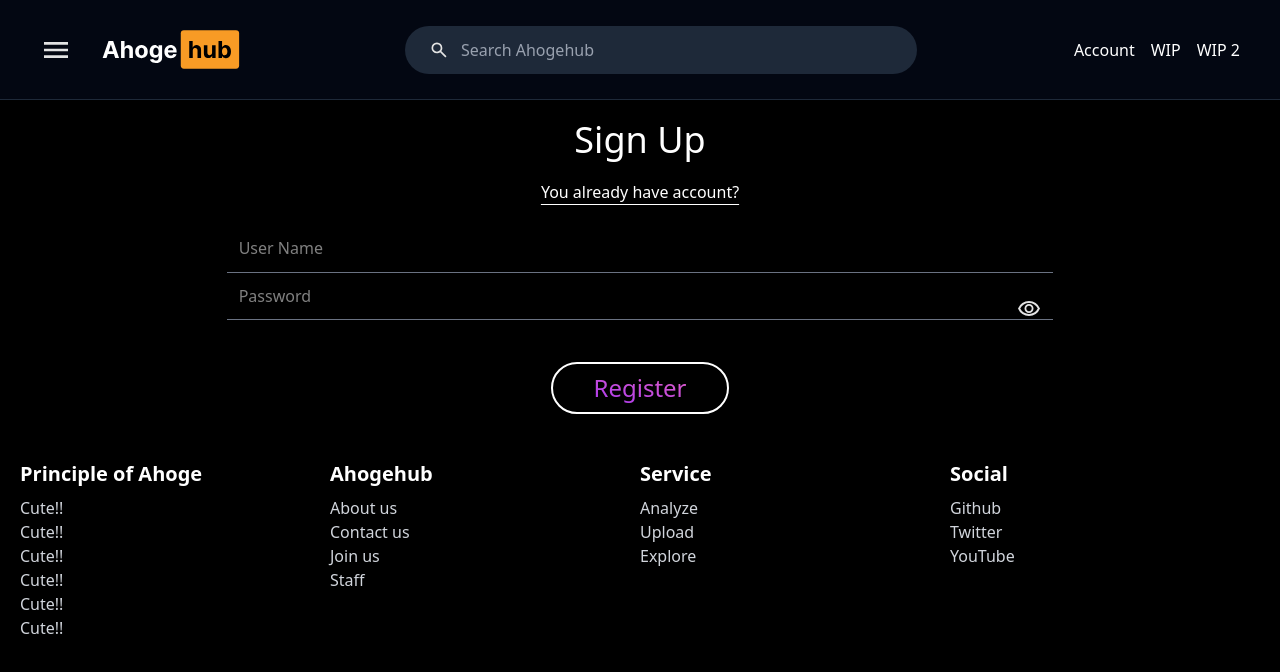
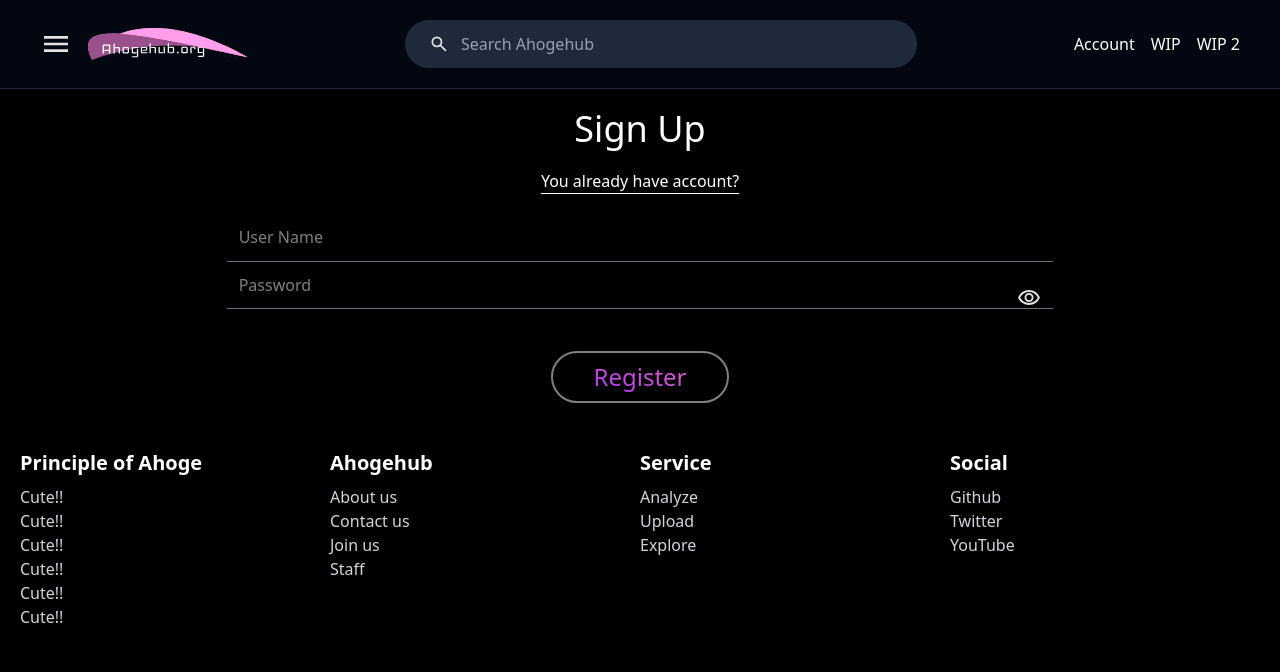
Before and after one commit to kurosiko/ahogehub, a SvelteKit app: page /account in a window 1280 px wide. Shown: the top 672 px of the page. Built offline with nearby package versions, Linux system fonts and the light colour scheme.

Commit message:
implement account system for testing

```diff
--- /dev/null
+++ b/src/lib/authStore.ts
@@ -0,0 +1,15 @@
+import { writable,type Writable} from "svelte/store";
+export type User = {
+    user_id : string,
+    username : string,
+}
+export const user_default_value = {
+    user_id : "",
+    username : "",
+}
+export const is_logged_in: Writable<boolean> = writable(false);
+export const authUser:Writable<User> = writable(user_default_value);
+export const logout = ()=>{
+    authUser.set(user_default_value);
+    is_logged_in.set(false);
+}
--- a/src/routes/+layout.svelte
+++ b/src/routes/+layout.svelte
@@ -3,6 +3,8 @@
     import favicon from "$lib/assets/favicon.svg";
   import { fade, fly, scale, slide } from "svelte/transition";
   import { quartInOut } from "svelte/easing";
+  import { authUser, is_logged_in, user_default_value, type User } from "$lib/authStore";
+
 
 
     let { children } = $props();
@@ -18,6 +20,15 @@
         { text: "Analyze", link: "" },
         { text: "Community", link: "" },
     ];
+    let is_logged:boolean = $state(false)
+    is_logged_in.subscribe((value) => {
+        is_logged = value;
+    });
+    let userdata:User = $state(user_default_value)
+    authUser.subscribe((value) => {
+        userdata = value;
+    });
+
 </script>
 
 <svelte:head>
@@ -47,11 +58,17 @@
             class="bg-transparent border-none outline-none text-white ml-3 placeholder-gray-400 w-full"
         />
     </div>
-    <div class="hidden md:flex items-center space-x-4">
-        <a href="/account" class="hover:text-gray-300">Account</a>
-        <a href="#" class="hover:text-gray-300">WIP</a>
-        <a href="#" class="hover:text-gray-300">WIP 2</a>
-    </div>
+        <div class="hidden md:flex items-center space-x-4">
+            {#if is_logged}
+                    <p>{userdata.username}</p>
+                {:else}
+                    <a href="/account" class="hover:text-gray-300">Account</a>
+                    <a href="#" class="hover:text-gray-300">WIP</a>
+                    <a href="#" class="hover:text-gray-300">WIP 2</a>
+            {/if}
+
+        </div>
+
 </header>
 
 {#if show_menu}
@@ -75,6 +92,7 @@
         }
     </style>
 {/if}
+
 
 <main>
     {@render children?.()}
--- /dev/null
+++ b/src/routes/_components/Welcome.svelte
@@ -0,0 +1,8 @@
+<script lang="ts">
+
+</script>
+
+<div class="fixed size-full z-100 top-0 bg-white text-center flex flex-col justify-center text-black items-center gap-5">
+    <p class="text-9xl font-bold w-full">AhogeHub</p>
+    <p class="w-full">World Make Better</p>
+</div>
--- a/src/routes/account/+page.svelte
+++ b/src/routes/account/+page.svelte
@@ -1,13 +1,23 @@
 <script lang="ts">
-    import { crossfade, fade, slide } from "svelte/transition";
-    let [send,recieve] = crossfade({});
+  import { assets } from "$app/paths";
+  import { authUser, is_logged_in, logout } from "$lib/authStore";
+    import {fade} from "svelte/transition";
     let is_signup = $state(true);
     let pass_hidden = $state(true);
+    let user:string = $state("");
+    let pass:string = $state("");
+    const login = (user_id:string,username:string)=>{authUser.set({user_id:user_id,username:username});is_logged_in.set(true)}
+    type LoginResponse = {
+        user_id:string,
+        username:string,
+        session_token:string,
+        refresh_token:string
+    }
 </script>
 
 
 
-<div class="flex flex-col gap-5 p-5 justify-center items-center content-center size-full">
+<div class="flex flex-col gap-5 p-5 justify-center items-center content-center size-full *:transition-colors">
     {#if is_signup}
         <h1 class="text-4xl font-light" in:fade>Sign Up</h1>
     {:else}
@@ -15,9 +25,9 @@
     {/if}
     <button class="underline underline-offset-6" onclick={()=>is_signup = !is_signup}>{is_signup ? "You already have account?" : "You don't have account?"}</button>
     <div class="flex flex-col w-full *:w-2/3 items-center **:border-gray-500 **:focus:border-white **:transition-all">
-            <input class="outline-0 border-b-1 p-3" type="text" placeholder="User Name">
+        <input class="outline-0 border-b-1 p-3" type="text" placeholder="User Name" bind:value={user}>
         <div class="relative size-full">
-                <input class="size-full outline-0 border-b-1 p-3" type={pass_hidden ? "password" : ""} placeholder="Password">
+            <input class="size-full outline-0 border-b-1 p-3" type={pass_hidden ? "password" : ""} placeholder="Password" bind:value={pass}>
             <button type="button" onclick={()=>pass_hidden = !pass_hidden}>
                 {#if pass_hidden}
                     <img class="absolute top-1/3 right-3" src="/visibility.svg" alt="pass_hidden"/>
@@ -28,10 +38,27 @@
         </div>
     </div>
     <button
-        class="text-2xl outline-2 outline-white py-2 px-10 rounded-full bg-clip-text bg-gradient-to-bl text-transparent from-pink-400 to-purple-600"
+        class="text-2xl outline-2 outline-white/50 hover:outline-white py-2 px-10 rounded-full bg-clip-text bg-gradient-to-bl text-transparent from-pink-400 to-purple-600"
         onclick={()=>{
-
-        }}
+            if (user == "" || pass == ""){
+                alert("username or password requred 3 char at least!")
+                return
+            }
+            fetch(is_signup ? "http://localhost:8080/signup":"http://localhost:8080/login",{
+                method:"POST",
+                headers:{
+                    "Content-Type":"application/json"
+                },
+                body:JSON.stringify({
+                    username:user,
+                    password:pass
+                }),
+                mode:"cors"
+            }).then(async(res)=>{
+                if (!(res.status == 200 || res.status == 201)) return
+                const response = await res.json() as LoginResponse
+                login(response.user_id,response.username)
+        })}}
     >
         {is_signup ? "Register" : "Login"}
     </button>
--- a/src/routes/drive/+page.svelte
+++ /dev/null
@@ -1,8 +0,0 @@
-<script lang="ts">
-
-</script>
-
-
-<div class="p-5">
-    <h1>Drive</h1>
-</div>
--- a/src/routes/explore/+page.svelte
+++ b/src/routes/explore/+page.svelte
@@ -29,8 +29,8 @@
 </script>
 
 
-<h1 class="text-center text-4xl top-0 z-500 py-5 font-semibold">Explore</h1>
-<div>
+<h1 class="text-center text-4xl py-5 font-semibold">Explore</h1>
+<div class="">
     <div class="md:flex flex-row gap-5 p-5 transition-all">
       <div class="md:flex flex-1 hidden">
           <div class="w-full flex">
@@ -55,7 +55,7 @@
       {/await}
       </div>
       {#if sidebar_opened}
-      <div class="md:flex-2 fixed md:sticky top-0 left-0 text-cente w-full bg-black md:h-auto h-screen md:z-0 z-100 p-5" transition:fly|global={{duration:500,x:500,easing:cubicInOut}}>
+      <div class="md:flex-2 fixed md:sticky top-0 left-0 text-cente w-full bg-black md:h-auto h-screen md:z-0 z-100 md:p-0 p-5" transition:fly|global={{duration:500,x:500,easing:cubicInOut}}>
         <img
           src={selected_item.image} alt={selected_item.description + "is loading"}
           class="w-full"
@@ -86,5 +86,8 @@
         </div>
       </div>
       {/if}
+      <div class="z-100 sticky top-0">
+        <h1>test</h1>
+      </div>
   </div>
 </div>
--- a/src/routes/whitepowder/+page.svelte
+++ /dev/null
@@ -1,11 +0,0 @@
-<script lang="ts">
-    let video_idx = $state(0);
-    const src_list = ["/lamunation.webm","/krmn.mp4"];
-</script>
-<div class="flex flex-col justify-center content-center items-center overflow-scroll bg-white *:inset-0 *:size-full">
-    {#each src_list as video}
-        <video muted controls>
-            <source src={video}/>
-        </video>
-    {/each}
-</div>
```
Also changed, not shown: src/lib/server/database.svelte (deleted), static/logo.svg, static/logo_r18.svg (added). Lines whose indentation alone changed are shown as unchanged.
